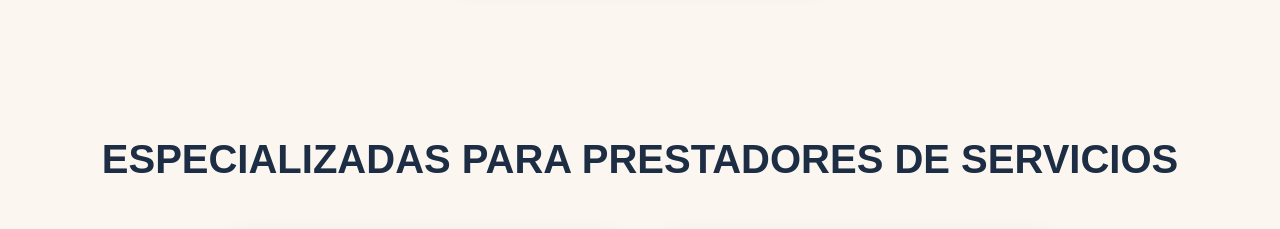
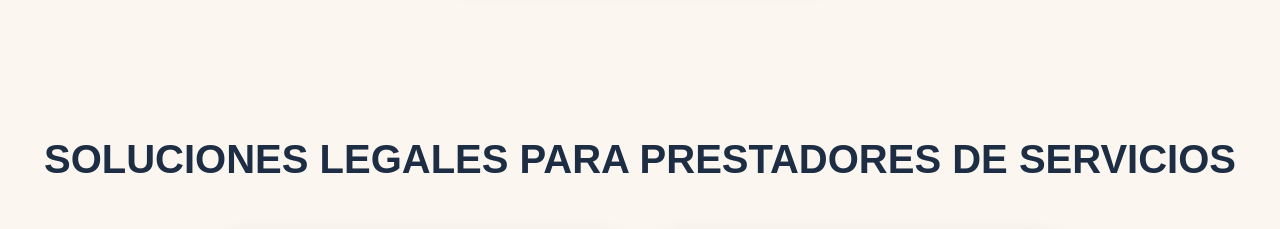
Before and after one commit to Mpatarroyo/Pagina-Front-Abogado, a plain HTML site: page index.html in a window 1280 px wide. Shown: the part 2560-2789 px from the top of the page. Drawn offline with Linux system fonts and the light colour scheme.

Commit message:
Se modifico un titulo

```diff
--- a/index.html
+++ b/index.html
@@ -159,7 +159,7 @@
 
         <div class="seccionServiciosEspecializados">
             <div class="cabeceraEspecializados">
-                <h2>ESPECIALIZADAS PARA PRESTADORES DE SERVICIOS</h2>
+                <h2>SOLUCIONES LEGALES PARA PRESTADORES DE SERVICIOS</h2>
             </div>
             <div class="cuadriculaEspecializados">
                 <div class="tarjetaEspecializada">
```
